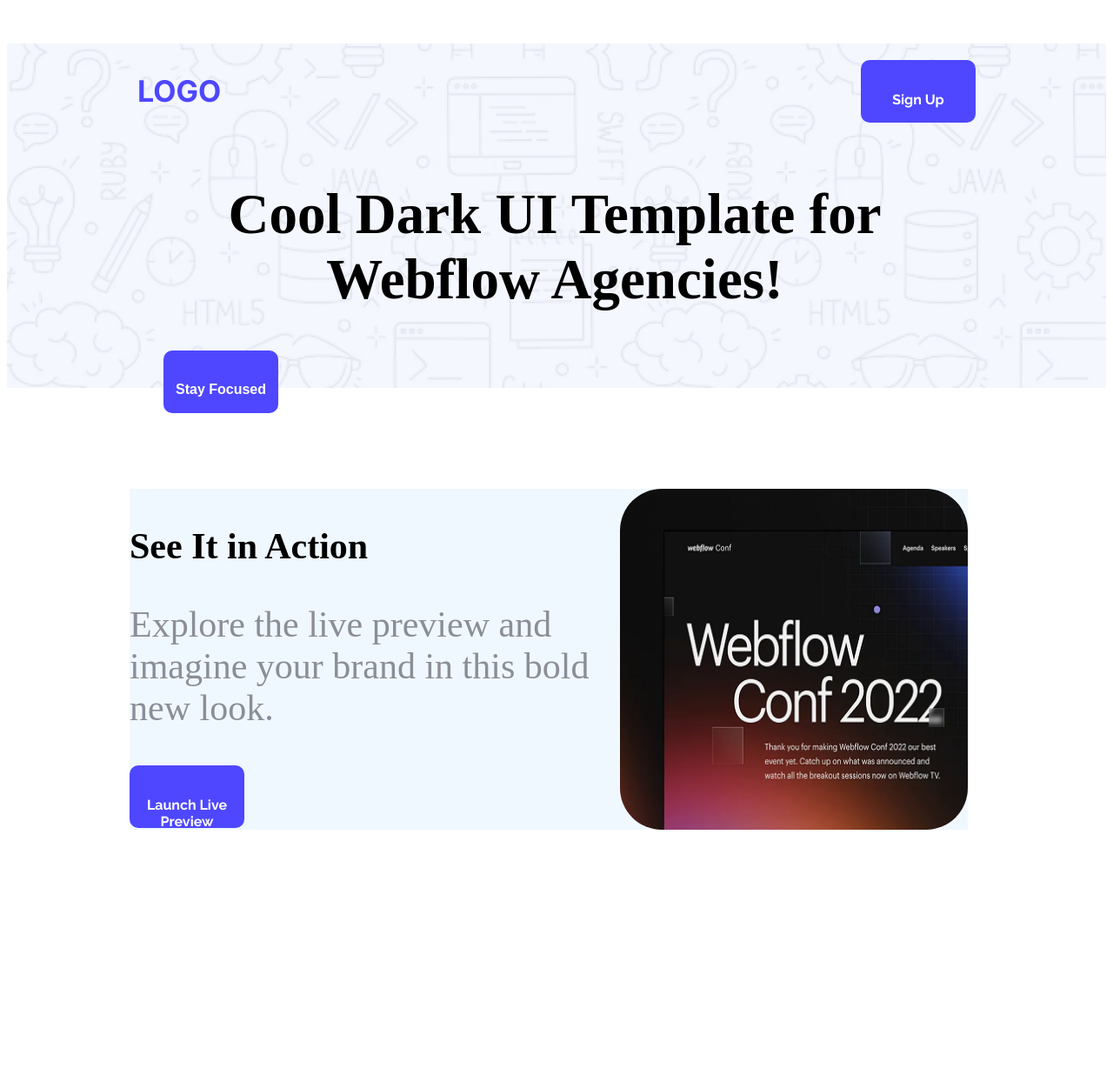
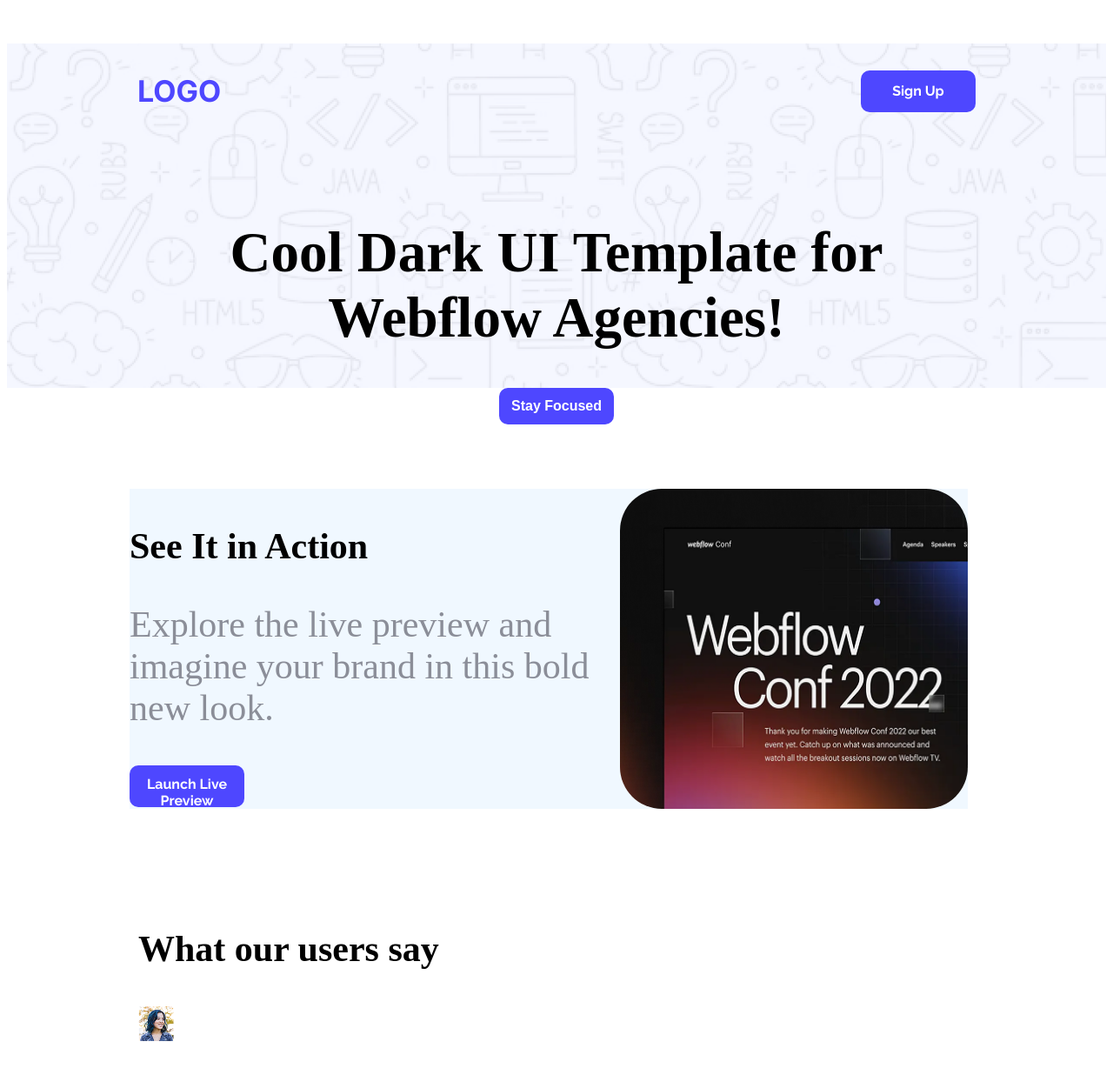
Before and after one commit to Fayed13/assignment-one-proghero, a plain HTML site: page index.html in a window 1280 px wide. Shown: the whole page at 87% size. Before the commit the page ends 1070 px from the top, so only its background shows below. Drawn offline with Linux system fonts and the light colour scheme.

Commit message:
header done

```diff
--- a/index.html
+++ b/index.html
@@ -1,43 +1,56 @@
 <!DOCTYPE html>
 <html lang="en">
   <head>
-    <meta charset="UTF-8">
-    <meta name="viewport" content="width=device-width, initial-scale=1.0">
+    <meta charset="UTF-8" />
+    <meta name="viewport" content="width=device-width, initial-scale=1.0" />
     <title>First Assignment</title>
-    <link rel="preconnect" href="https://fonts.googleapis.com">
-<link rel="preconnect" href="https://fonts.gstatic.com" crossorigin>
-<link href="https://fonts.googleapis.com/css2?family=Inter:ital,opsz,wght@0,14..32,100..900;1,14..32,100..900&family=Raleway:ital,wght@0,100..900;1,100..900&display=swap" rel="stylesheet">
-    <link rel="stylesheet" href="styles/portfolio.css">
+    <link rel="preconnect" href="https://fonts.googleapis.com" />
+    <link rel="preconnect" href="https://fonts.gstatic.com" crossorigin />
+    <link
+      href="https://fonts.googleapis.com/css2?family=Inter:ital,opsz,wght@0,14..32,100..900;1,14..32,100..900&family=Raleway:ital,wght@0,100..900;1,100..900&display=swap"
+      rel="stylesheet"
+    />
+    <link rel="stylesheet" href="styles/portfolio.css" />
   </head>
   <body>
-    <header class="header">
+    <div class="header">
       <nav>
         <h3 class="nav-title inter-normal logo-color">LOGO</h3>
         <ul>
           <li>
-      <a href=""><button class="raleway-normal button-lekha">Sign Up</button></a>
+            <a href=""
+              ><button class="raleway-normal button-lekha">Sign Up</button></a
+            >
           </li>
         </ul>
-
       </nav>
       <div class="div-dada">
         <h1 class="borolekha">Cool Dark UI Template for Webflow Agencies!</h1>
         <button class="button-lekha">Stay Focused</button>
       </div>
-    </header>
+    </div>
     <main>
       <section class="section-dada">
         <div>
           <h3 class="title-majhkhan">See It in Action</h3>
-<p class="paradayok">Explore the live preview and imagine your brand in this bold new look.</p>
-  <a href=""><button class="raleway-normal button-lekha">Launch Live Preview</button></a>
+          <p class="paradayok">
+            Explore the live preview and imagine your brand in this bold new
+            look.
+          </p>
+          <a href=""
+            ><button class="raleway-normal button-lekha">
+              Launch Live Preview
+            </button></a
+          >
         </div>
-  <img class="pic-new" src="Assets/wc-mini.png" alt="">
+        <img class="pic-new" src="Assets/wc-mini.png" alt="" />
+      </section>
+
+      <section class="section-kaku">
+        <h3 class="title-majhkhan">What our users say</h3>
+        <img src="Assets/avatar.png" alt="" />
       </section>
     </main>
-    <footer>
-
-    </footer>
-
+    <footer></footer>
   </body>
 </html>
--- a/styles/portfolio.css
+++ b/styles/portfolio.css
@@ -58,14 +58,13 @@ nav li a{
 .button-lekha{
 font-weight: bold;
 font-size: 16px;
-padding: 36px 12px;
+padding: 12px 12px;
 color:#FFFFFF;
 background-color: #4E47FF;
 border: none;
 border-radius: 10px;
 width:132px;
 height: 48px;
-align-items: center;
 }
 
 .logo-color{
@@ -77,13 +76,16 @@ align-items: center;
     margin: 0 auto;
     width: 904px;
     height: 237px;
+    align-items: center;
+    display: flex;
+    flex-direction: column;
 
 }
 
 /*header*/
 .header{
     background-image: url('../Assets/Hero-bg.png');
-    height: 100%;
+
 }
 
 /*main*/
@@ -93,6 +95,10 @@ align-items: center;
     font-size: 42px;
 }
 
+.section-kaku{
+    margin:137px 149px 137px 151px;
+
+}
 .paradayok{
     font-size:42px;
     font-weight:50px;
```
Lines whose indentation alone changed are shown as unchanged.
